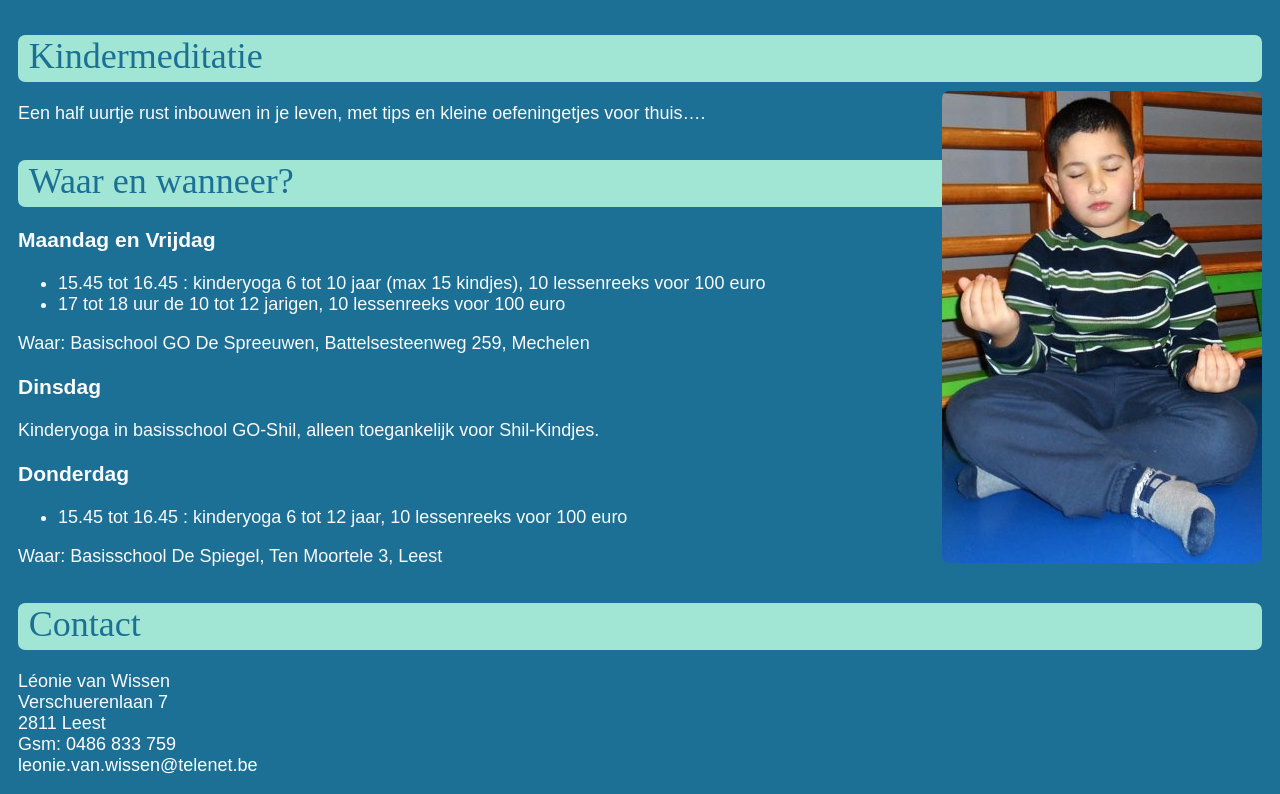
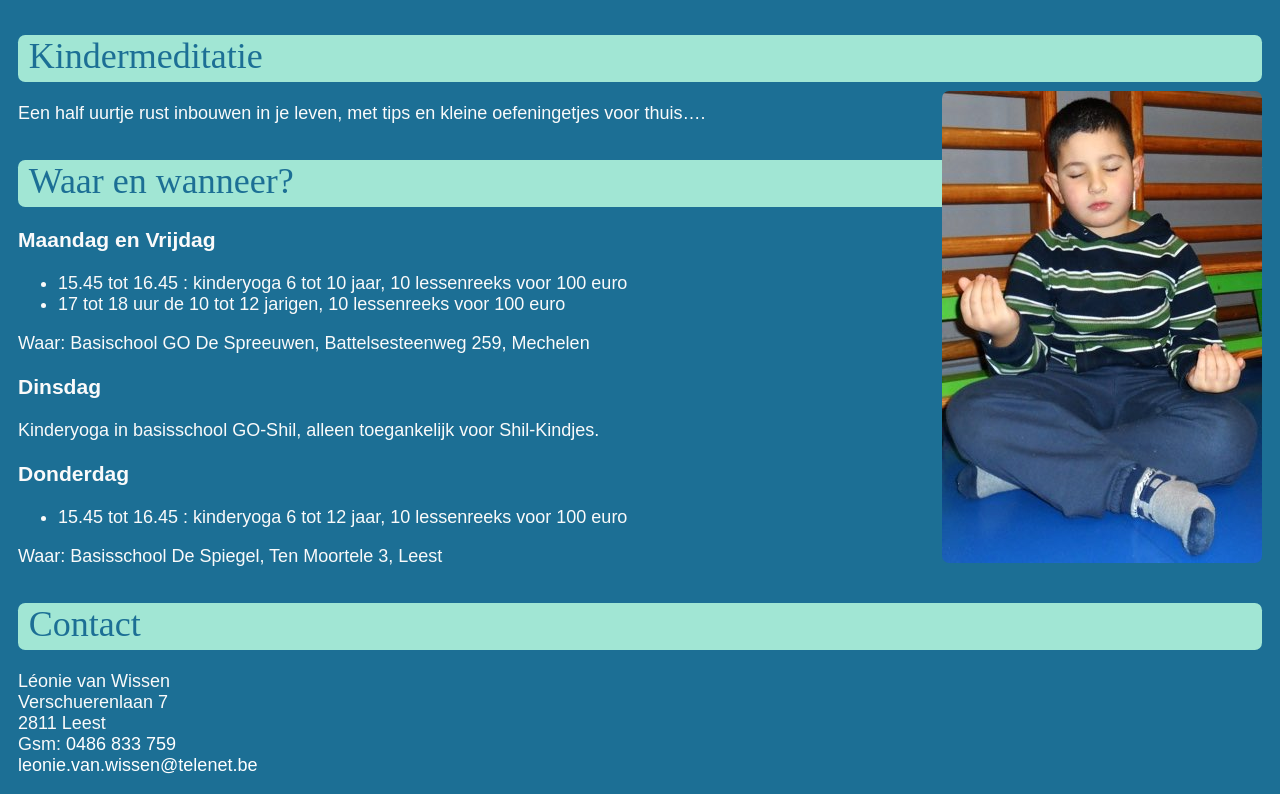
Before and after one commit to joachimVdH/kindertalent, a website: page index.html in a window 1280 px wide. Shown: the part 1989-2783 px from the top of the page. Drawn offline with Linux system fonts and the light colour scheme; a web font is replaced by a local one.

Commit message:
oeps, iets vergeten

```diff
--- a/index.html
+++ b/index.html
@@ -117,7 +117,7 @@ Op afspraak.
 			<header>Waar en wanneer?</header>
 			<h3>Maandag en Vrijdag</h3>
 			<ul>
-				<li>15.45 tot 16.45 : kinderyoga 6 tot 10 jaar  (max 15 kindjes), 10 lessenreeks voor 100 euro
+				<li>15.45 tot 16.45 : kinderyoga 6 tot 10 jaar, 10 lessenreeks voor 100 euro
 </li>
 				<li>17 tot 18 uur de 10 tot 12 jarigen, 10 lessenreeks voor 100 euro
 </li>
```
